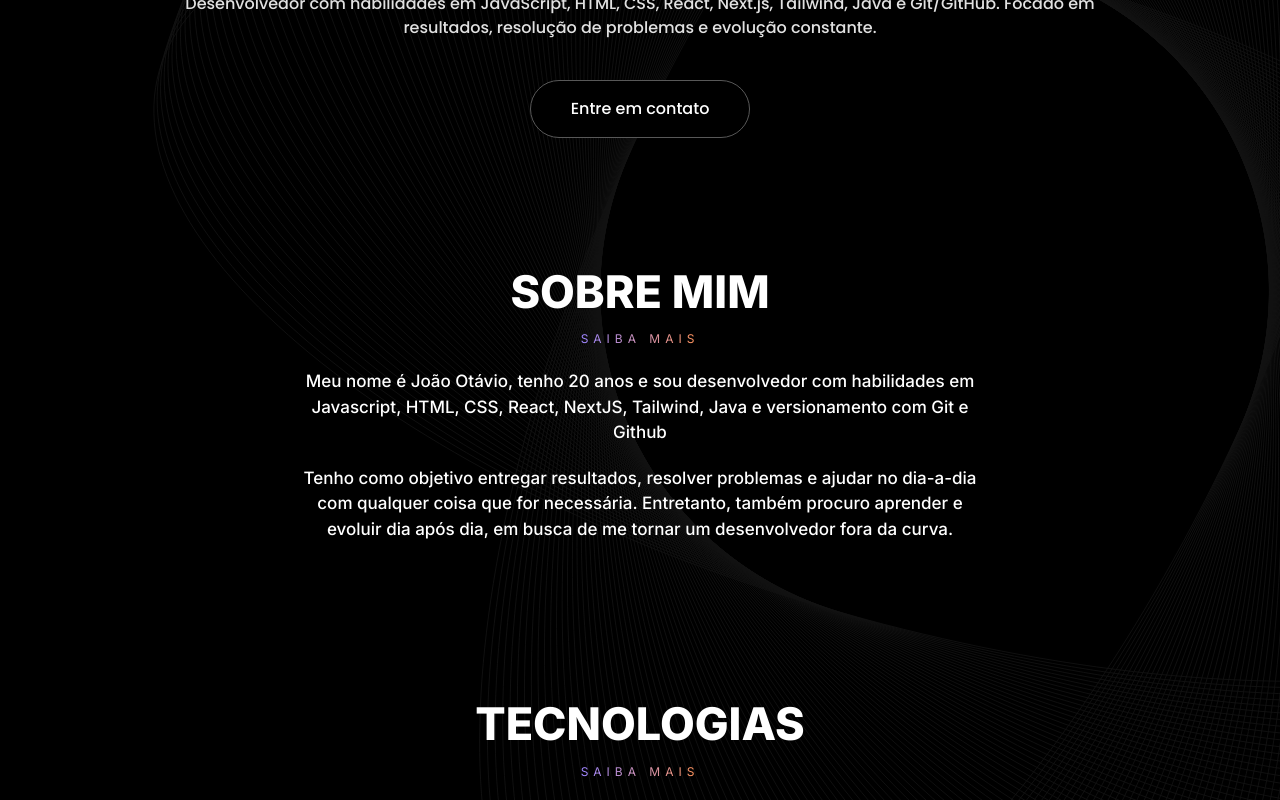
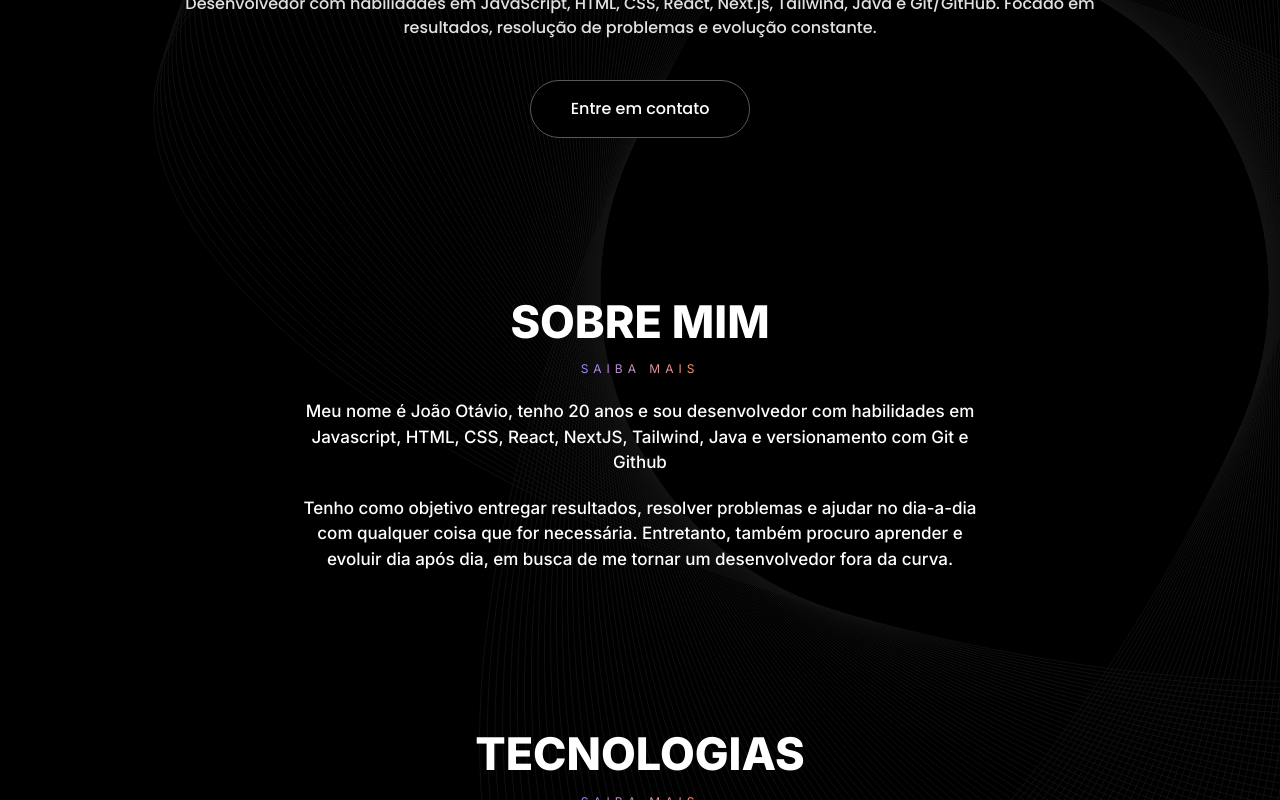
Before and after one commit to joaootaviofm/portfolio, a React (Vite) app: page / in a window 1280 px wide. Shown: the part 611-1411 px from the top of the page. Built offline with nearby package versions, Linux system fonts and the light colour scheme.

Commit message:
fixed margintop

```diff
--- a/src/components/About.jsx
+++ b/src/components/About.jsx
@@ -1,6 +1,6 @@
 function About() {
   return (
-    <div className="font-inter mt-[120px] z-10 relative pb-7">
+    <div className="font-inter mt-[150px] z-10 relative pb-7">
       <div className="z-10 flex flex-col items-center justify-center">
         <h1 className="font-extrabold text-white text-[45px]">SOBRE MIM</h1>
         <p>
```
